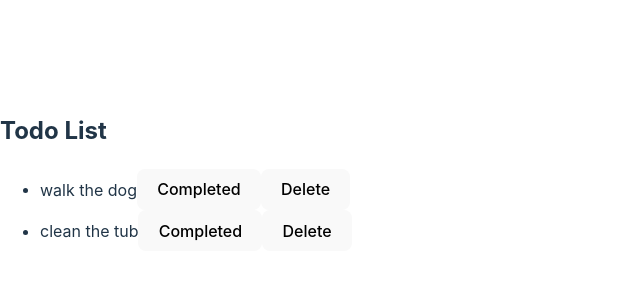
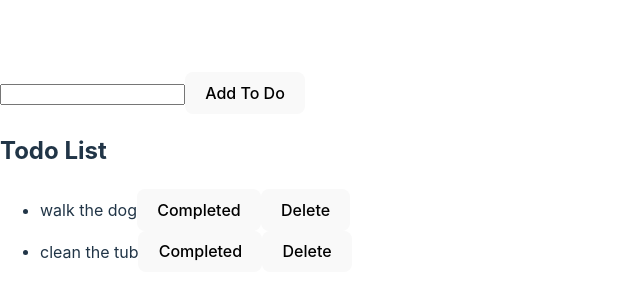
Before and after one commit to MrSankofa/react-interview-prep, a React (Vite) app: page / in a window 1280 px wide. Shown: the part 220-520 px from the top of the page, without its empty margins (0-640 px from the left). Built offline with nearby package versions, Linux system fonts and the light colour scheme.

Commit message:
completed(exercise): to add a todo

```diff
--- a/src/App.jsx
+++ b/src/App.jsx
@@ -6,6 +6,7 @@
 
 import {useState} from "react";
 import TodoList from "./components/TodoList.jsx";
+import TodoForm from "./components/TodoForm.jsx";
 
 const App = () => {
 
@@ -37,8 +38,17 @@ const App = () => {
     );
   }
 
+  const addTodo = (todoText) => {
+    setTodos( prevState => [...prevState, {
+      todoText,
+      id: Date.now(),
+      completed: false
+    }])
+  }
+
   return (
       <div style={{ margin: '0 auto', maxWidth: '600px' }}>
+        <TodoForm addTodo={addTodo}/>
         <h2>Todo List</h2>
         <TodoList todos={todos} toggleTodo={toggleTodo} deleteTodo={deleteTodo}/>
       </div>
--- /dev/null
+++ b/src/components/TodoForm.jsx
@@ -0,0 +1,24 @@
+import {useState} from "react";
+
+/* eslint-disable react/prop-types */
+
+const TodoForm = ({addTodo}) => {
+
+  const [userInput, setUserInput] = useState("");
+
+  const handleSubmit = (e) => {
+    e.preventDefault();
+    addTodo(userInput);
+    setUserInput("");
+  }
+
+  return (
+    <form action="#">
+      <label htmlFor="addTodo"></label>
+      <input type="text" name={'addTodo'} value={userInput} onChange={(e) => setUserInput(e.target.value)}/>
+      <button onClick={handleSubmit}>Add To Do</button>
+    </form>
+  )
+}
+
+export default TodoForm;
```
